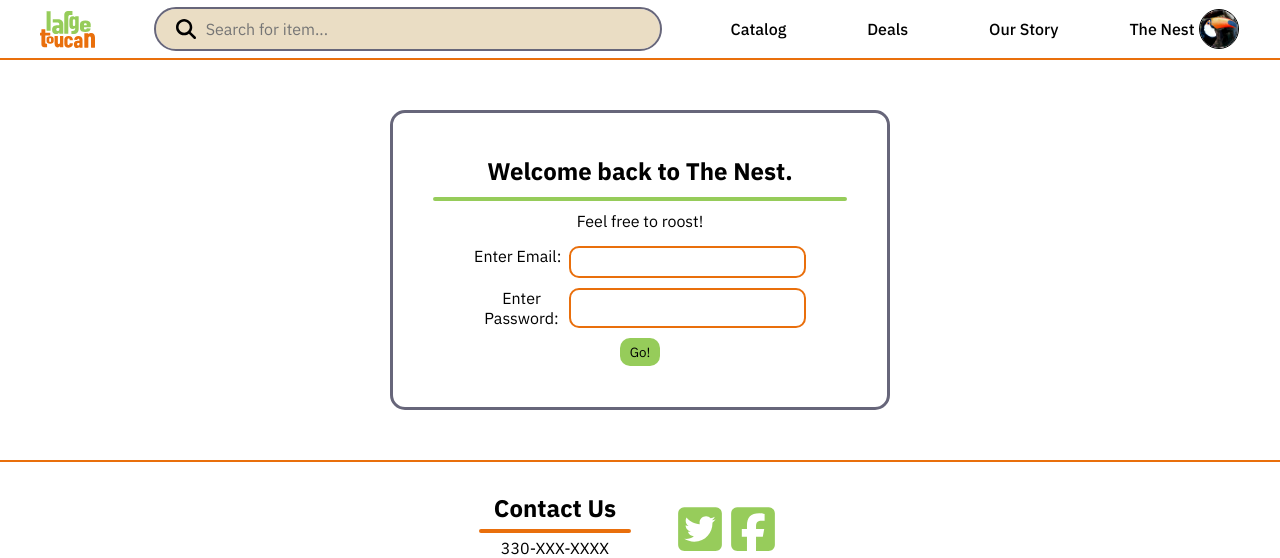
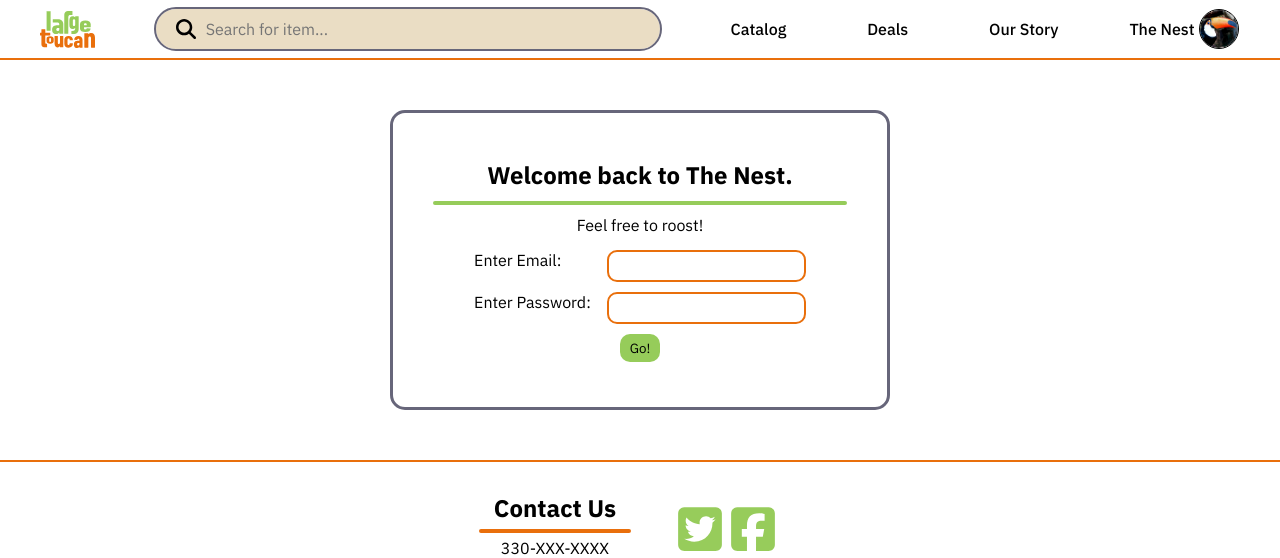
Before and after one commit to alexJM26/databaseProjectFiles, a PHP site: page /loginCustomer.php in a window 1280 px wide. Shown: the top 558 px of the page. Run offline with PHP 8.4, Linux system fonts and the light colour scheme.

Commit message:
Update style.css

```diff
--- a/public_html/largeToucan/style.css
+++ b/public_html/largeToucan/style.css
@@ -709,6 +709,10 @@ footer {
 	color: white;
 }
 
+.loginRow > input {
+	width: 60%;
+}
+
 /*user page---------------------------------------------------------------------------------------------------------*/
 
 #profileWrapper {
```
